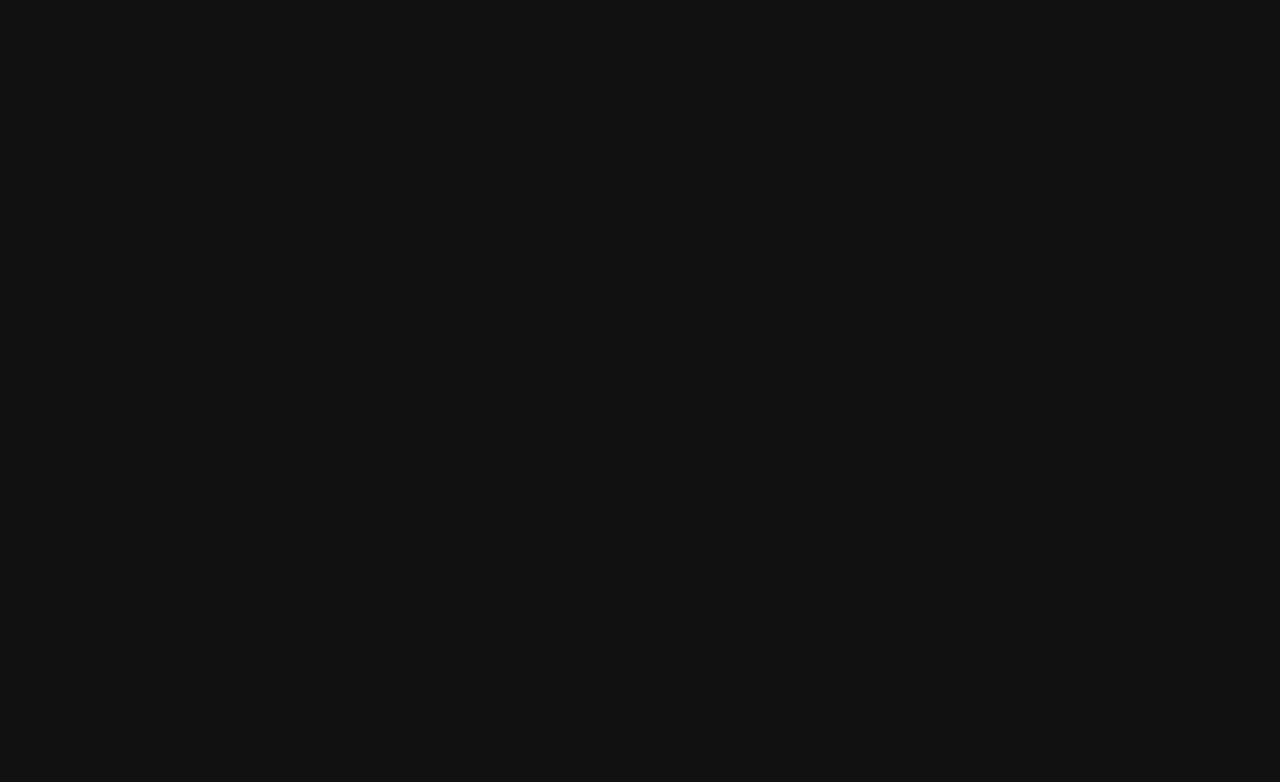
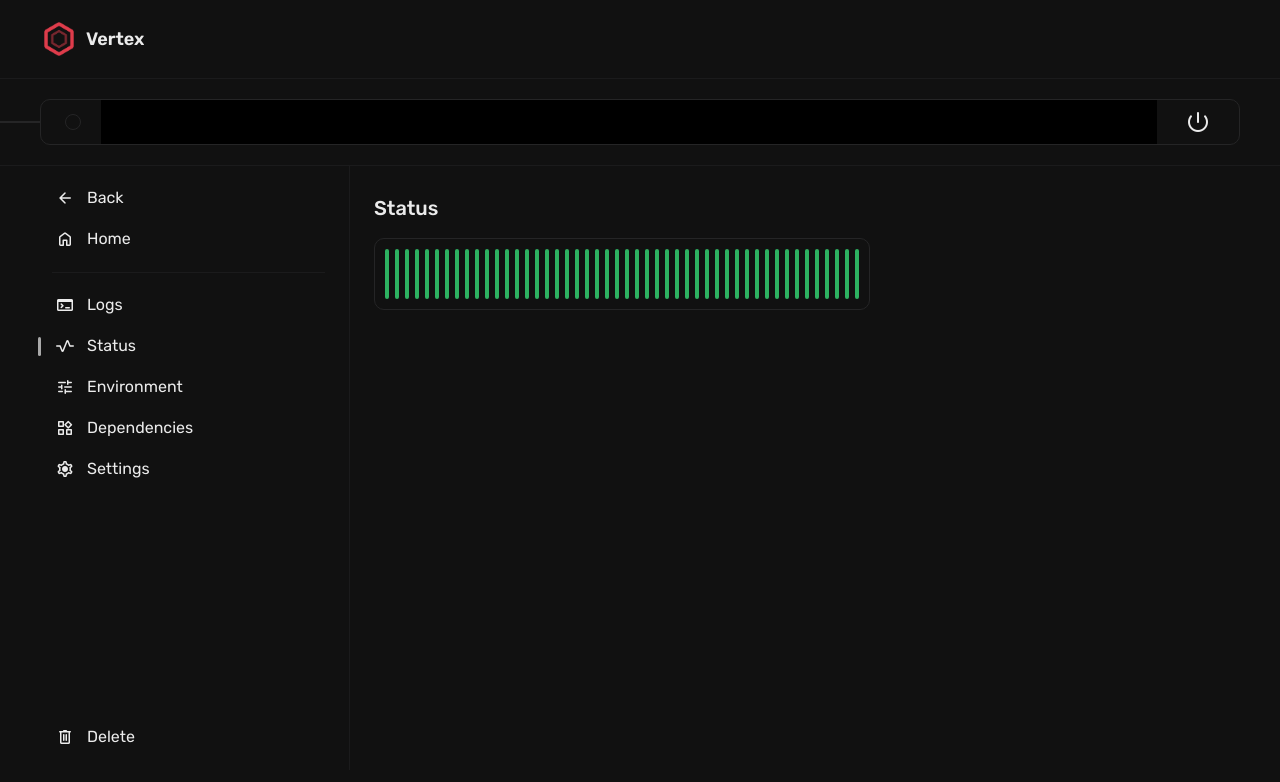
Before and after one commit to vertex-center/vertex, a React (Vite) app: page /#/bay/1/status in a window 1280 px wide. Before the commit this address had no page. Shown: the top 782 px of the page. Built offline with nearby package versions, Linux system fonts and the light colour scheme; no server answers; what javascript-time-ago would draw is missing.

Commit message:
Create Uptime graph
Signed-off-by: Quentin Guidée <quentin.guidee@gmail.com>

```diff
--- a/src/App.tsx
+++ b/src/App.tsx
@@ -15,6 +15,7 @@ import SettingsAbout from "./pages/SettingsAbout/SettingsAbout";
 import SettingsUpdates from "./pages/SettingsUpdates/SettingsUpdates";
 import BayDetailsDocker from "./pages/BayDetailsDocker/BayDetailsDocker";
 import BayDetailsSettings from "./pages/BayDetailsSettings/BayDetailsSettings";
+import BayDetailsStatus from "./pages/BayDetailsStatus/BayDetailsStatus";
 
 function App() {
     const { theme } = useContext(ThemeContext);
@@ -53,6 +54,10 @@ function App() {
                             element={<BayDetailsLogs />}
                         />
                         <Route
+                            path="/bay/:uuid/status"
+                            element={<BayDetailsStatus />}
+                        />
+                        <Route
                             path="/bay/:uuid/environment"
                             element={<BayDetailsEnv />}
                         />
--- /dev/null
+++ b/src/components/UptimeGraph/UptimeGraph.module.sass
@@ -0,0 +1,13 @@
+@use "../../styles/colors"
+@use "../../styles/dimensions"
+
+.graph
+    border: 1px solid colors.$bg-tertiary
+    padding: 10px
+    border-radius: dimensions.$border-radius
+
+.bar
+    height: 50px
+    width: 4px
+    border-radius: 2px
+    background-color: colors.$green
--- /dev/null
+++ b/src/components/UptimeGraph/UptimeGraph.tsx
@@ -0,0 +1,26 @@
+import { Horizontal, Vertical } from "../Layouts/Layouts";
+
+import styles from "./UptimeGraph.module.sass";
+
+type Props = {
+    title: string;
+};
+
+export default function UptimeGraph(props: Props) {
+    const { title } = props;
+
+    const count = 48;
+
+    return (
+        <Vertical gap={12} alignItems="flex-start">
+            {/*<Horizontal>*/}
+            {/*    <Text>{title}</Text>*/}
+            {/*</Horizontal>*/}
+            <Horizontal gap={6} className={styles.graph}>
+                {[...new Array(count).keys()].map((i) => (
+                    <div key={i} className={styles.bar} />
+                ))}
+            </Horizontal>
+        </Vertical>
+    );
+}
--- a/src/pages/BayDetails/BayDetails.tsx
+++ b/src/pages/BayDetails/BayDetails.tsx
@@ -25,19 +25,6 @@ import Button from "../../components/Button/Button";
 import Progress from "../../components/Progress";
 import { SiDocker } from "@icons-pack/react-simple-icons";
 import useInstance from "../../hooks/useInstance";
-
-export const bayNavItems = [
-    {
-        label: "Logs",
-        to: "/logs",
-        symbol: "terminal",
-    },
-    {
-        label: "Environment",
-        to: "/environment",
-        symbol: "tune",
-    },
-];
 
 export default function BayDetails() {
     const { uuid } = useParams();
@@ -110,13 +97,21 @@ export default function BayDetails() {
                         name="Home"
                     />
                     <div className={styles.separator} />
-                    {bayNavItems.map((item) => (
-                        <SidebarItem
-                            to={`/bay/${uuid}${item.to}`}
-                            symbol={item.symbol}
-                            name={item.label}
-                        />
-                    ))}
+                    <SidebarItem
+                        to={`/bay/${uuid}/logs`}
+                        symbol="terminal"
+                        name="Logs"
+                    />
+                    <SidebarItem
+                        to={`/bay/${uuid}/status`}
+                        symbol="vital_signs"
+                        name="Status"
+                    />
+                    <SidebarItem
+                        to={`/bay/${uuid}/environment`}
+                        symbol="tune"
+                        name="Environment"
+                    />
                     {instance?.use_docker && (
                         <SidebarItem
                             to={`/bay/${uuid}/docker`}
--- /dev/null
+++ b/src/pages/BayDetailsStatus/BayDetailsStatus.tsx
@@ -0,0 +1,14 @@
+import { Fragment } from "react";
+import UptimeGraph from "../../components/UptimeGraph/UptimeGraph";
+import { Title } from "../../components/Text/Text";
+
+type Props = {};
+
+export default function BayDetailsStatus(props: Props) {
+    return (
+        <Fragment>
+            <Title>Status</Title>
+            <UptimeGraph title="Service" />
+        </Fragment>
+    );
+}
```
